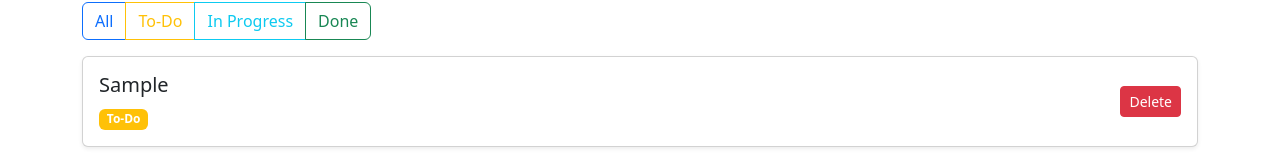
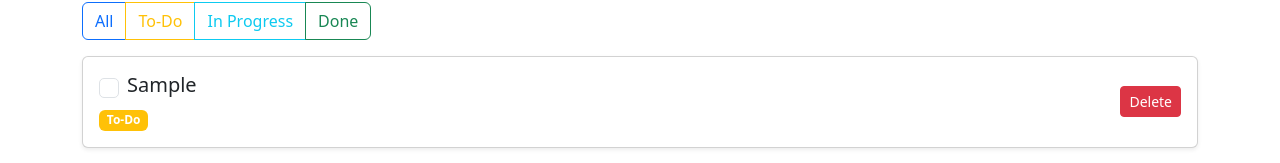
Before and after one commit to Mumtaj786/task-dashboard, a React (Create React App) app: page / in a window 1280 px wide. Both pictures are taken after typing "Sample" into the empty fields and a click on the button "Add Task". Shown: the part 232-395 px from the top of the page. Built offline with nearby package versions, Linux system fonts and the light colour scheme.

Commit message:
Added Toggle task completion(checkbox)

```diff
--- a/src/App.js
+++ b/src/App.js
@@ -32,6 +32,13 @@ function App() {
     return matchesStatus && matchesSearch;
   });
 
+  const toggleCompletion = (index) => {
+    const updated = [...tasks];
+    updated[index].completed = !updated[index].completed;
+    setTasks(updated);
+  };
+
+
 
   return (
     <div className="container mt-5">
@@ -43,7 +50,14 @@ function App() {
     <p className="text-muted">No tasks available.</p>
   ) : (
     filteredTasks.map((task, i) => (
-      <TaskCard key={i} task={task} index={i} deleteTask={deleteTask} />
+      <TaskCard
+        key={i}
+        task={task}
+        index={i}
+        deleteTask={deleteTask}
+        toggleCompletion={toggleCompletion}
+      />
+
     ))
   )}
 </div>
--- a/src/components/TaskCard.js
+++ b/src/components/TaskCard.js
@@ -1,6 +1,6 @@
 import React from 'react';
 
-function TaskCard({ task, index, deleteTask }) {
+function TaskCard({ task, index, deleteTask, toggleCompletion }) {
     const getBadge = () => {
       if (task.status === 'To-Do') return 'bg-warning';
       if (task.status === 'In Progress') return 'bg-info';
@@ -11,7 +11,15 @@ function TaskCard({ task, index, deleteTask }) {
       <div className="card mb-3 shadow-sm">
         <div className="card-body d-flex justify-content-between align-items-center">
           <div>
-          <h5>{task.title}</h5>
+            <h5 style={{ textDecoration: task.completed ? 'line-through' : 'none' }}>
+              <input
+                type="checkbox"
+                className="form-check-input me-2"
+                checked={task.completed}
+                onChange={() => toggleCompletion(index)}
+              />
+              {task.title}
+            </h5>
             <span className={`badge ${getBadge()}`}>{task.status}</span>
           </div>
           <button className="btn btn-danger btn-sm" onClick={() => deleteTask(index)}>
@@ -22,4 +30,5 @@ function TaskCard({ task, index, deleteTask }) {
     );
   }
 
+
 export default TaskCard;
```
Lines whose indentation alone changed are shown as unchanged.
